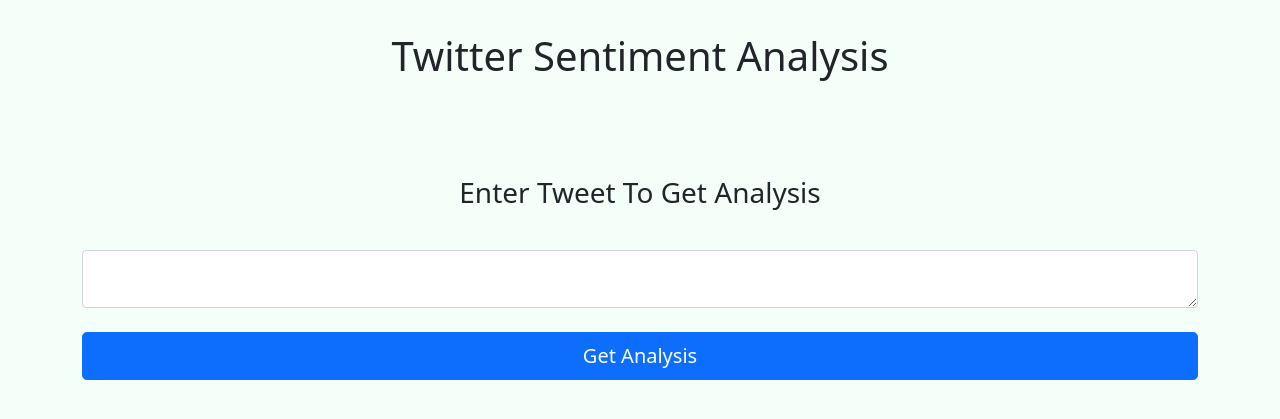
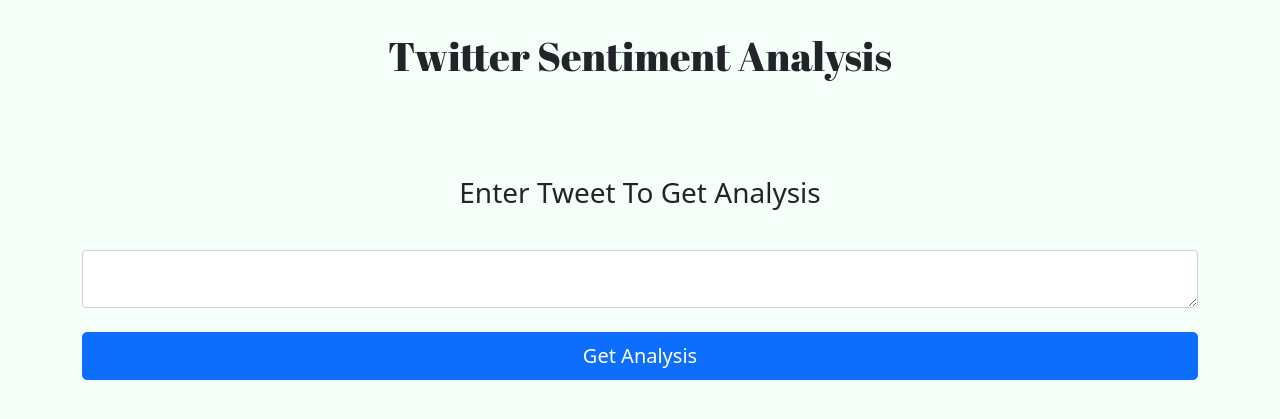
Before and after one commit to tejaspradhan/Sentiment-Analysis, a Flask app: page / in a window 1280 px wide. Shown: the top 419 px of the page. Run offline with Flask 2, Linux system fonts and the light colour scheme; parts of the project's set-up code (start-up, migrations or seed data) failed here and were passed over.

Commit message:
added styling

```diff
--- a/app/static/styles.css
+++ b/app/static/styles.css
@@ -1,5 +1,11 @@
+@import url("https://fonts.googleapis.com/css2?family=Abril+Fatface&display=swap");
+
 body {
   margin: 0;
   padding: 0;
   background-color: mintcream;
 }
+
+.title {
+  font-family: "Abril Fatface", cursive;
+}
--- a/app/templates/index.html
+++ b/app/templates/index.html
@@ -11,7 +11,7 @@
 </head>
 <body >
     <div class="container mt-3 pt-3 text-center ">
-        <h1 class="mb-5">Twitter Sentiment Analysis</h1>
+        <h1 class="mb-5 title">Twitter Sentiment Analysis</h1>
         {%if not is_tweet_entered %}
             <form action="/", method="POST">
                 <br>
@@ -36,6 +36,9 @@
             {%else%}
                 <h3 style="color:red">Your Tweet Sentiment is Negative!</h3>
             {%endif%}
+            <form action="/", method="GET">
+                <button class="w-30 btn mt-5  btn-primary" type="submit">Analyse Another Tweet</button>
+            </form>
     {%endif%}
     </div>
 </body>
```
